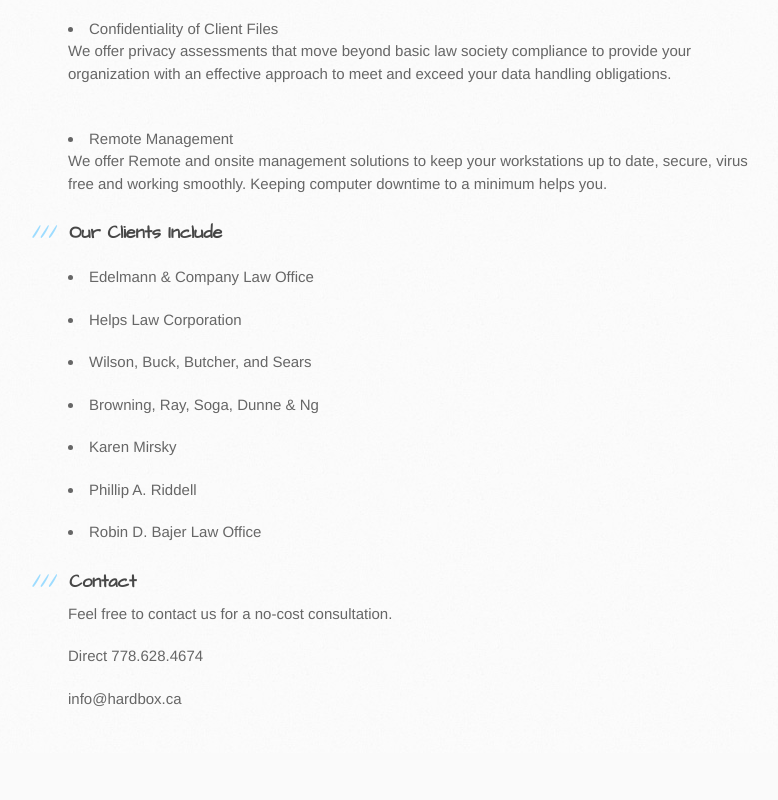
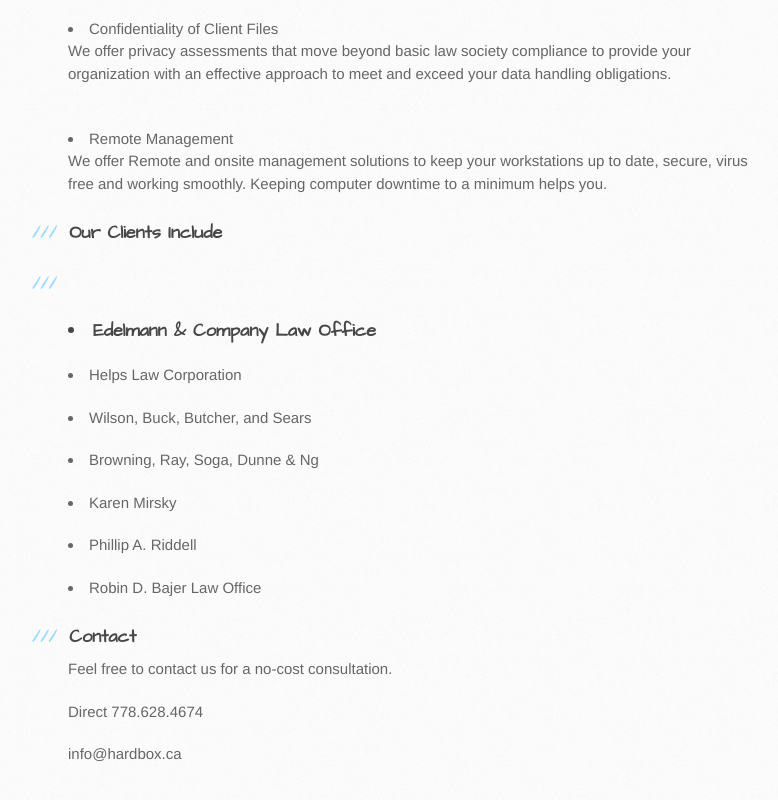
Before and after one commit to hardBox/hardBox.github.io, a plain HTML site: page index.html in a window 1280 px wide. Shown: the part 878-1678 px from the top of the page, without its empty margins (102-880 px from the left). Before the commit the page ends 1631 px from the top, so only its background shows below. Drawn offline with Linux system fonts and the light colour scheme.

Commit message:
Update index.html

```diff
--- a/index.html
+++ b/index.html
@@ -66,7 +66,7 @@
 <h3>
 <a name="clients" class="anchor" href="#clients"><span class="octicon octicon-link"></span></a>Our Clients Include</h3>
 
-<p><LI>Edelmann & Company Law Office</LI></p>
+<h3><p><LI>Edelmann & Company Law Office</LI></p></h3>
 <p><LI>Helps Law Corporation</LI></p>
 <p><LI>Wilson, Buck, Butcher, and Sears</LI></p>
 <p><LI>Browning, Ray, Soga, Dunne & Ng</LI></p>
```
